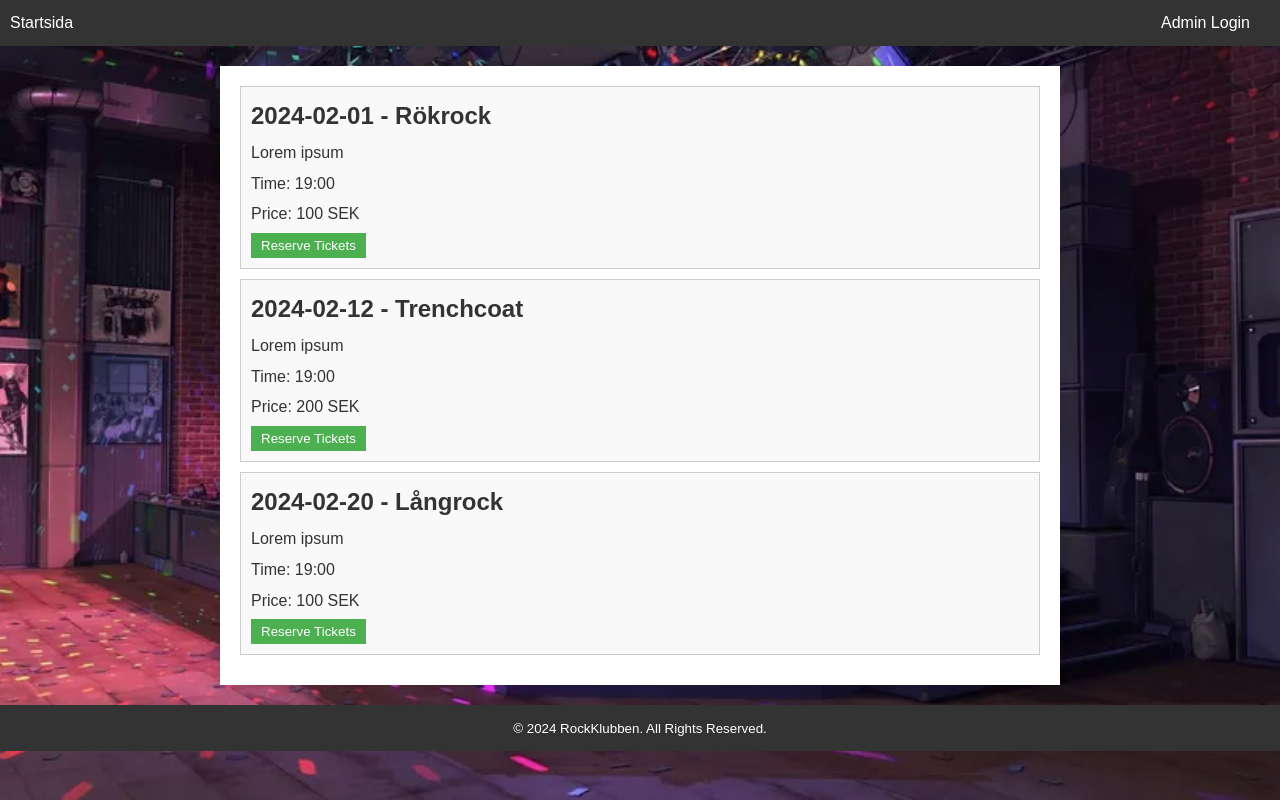
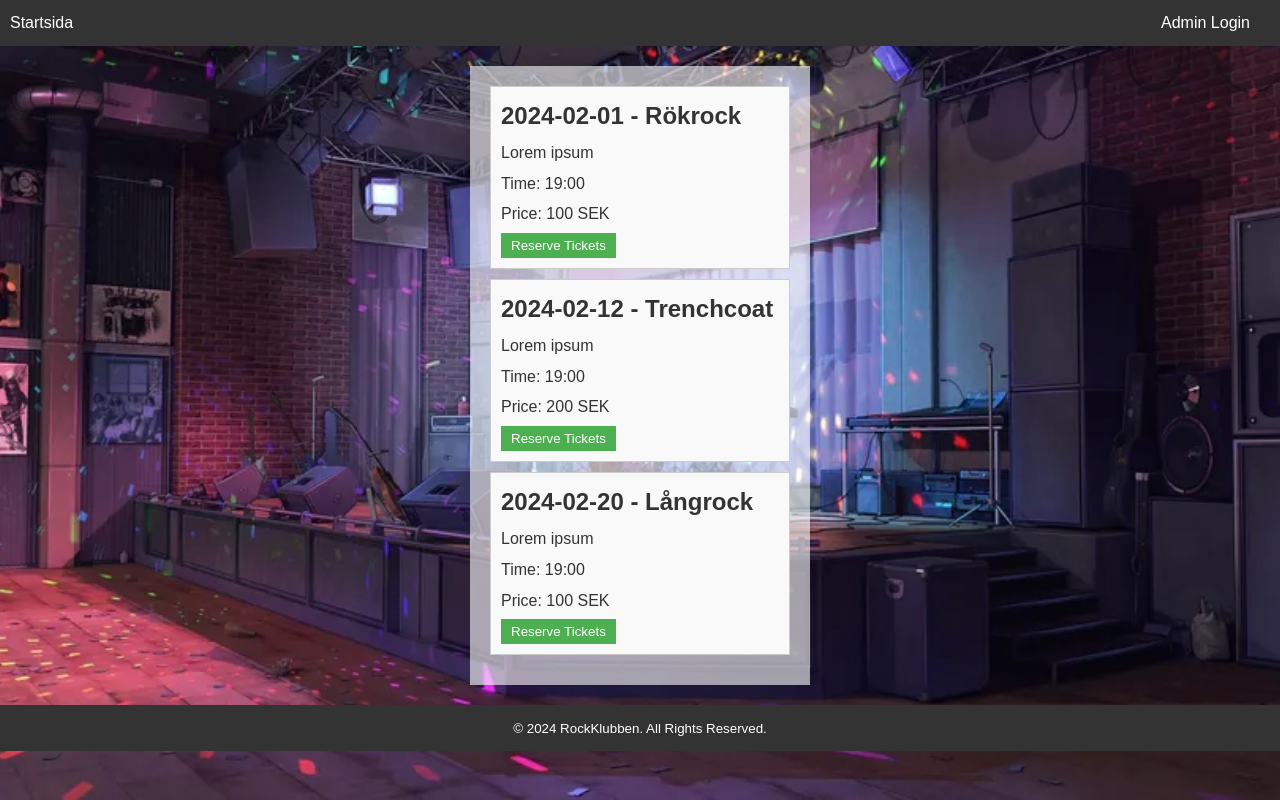
Before and after one commit to necla87/RockKlubben, a website with bundled scripts: page index.html in a window 1280 px wide. Built offline with nearby package versions, Linux system fonts and the light colour scheme; data requests are answered from the project's data file.

Commit message:
did some changes with event container

```diff
--- a/style.css
+++ b/style.css
@@ -41,13 +41,14 @@ nav a {
 }
 
 main {
-  max-width: 800px;
+  max-width: 300px;
   /* Adjust the maximum width of the main content */
   margin: 20px auto;
   /* Center the main content */
   padding: 20px;
-  background-color: #fff;
-  /* Set a background color for the main content */
+  background-color: rgba(255, 255, 255, 0.6);
+  /* Adjust the alpha value for more transparency */
+  /* Set a background color with transparency for the main content */
   box-shadow: 0 0 10px rgba(0, 0, 0, 0.1);
   /* Add a subtle box shadow */
 }
```
